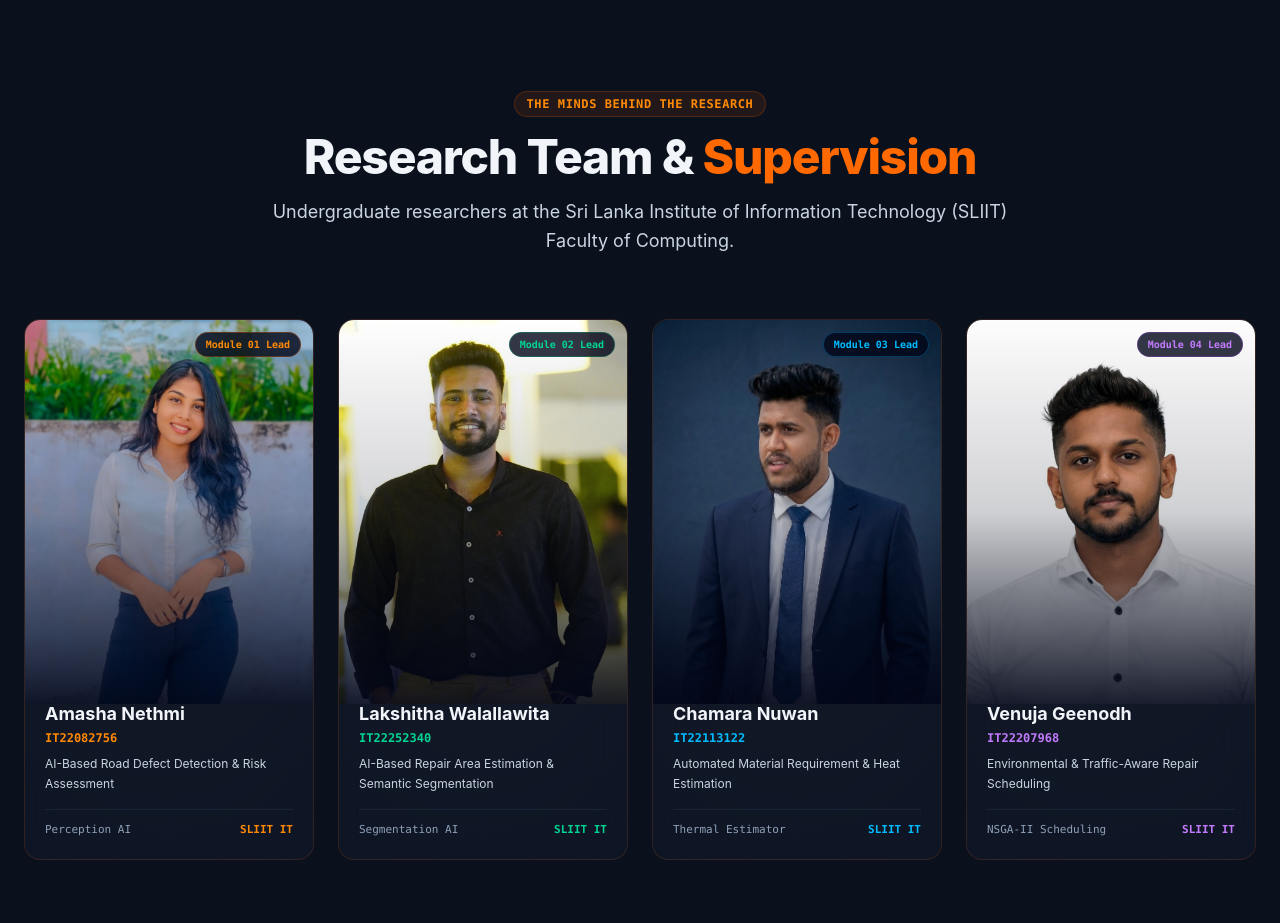
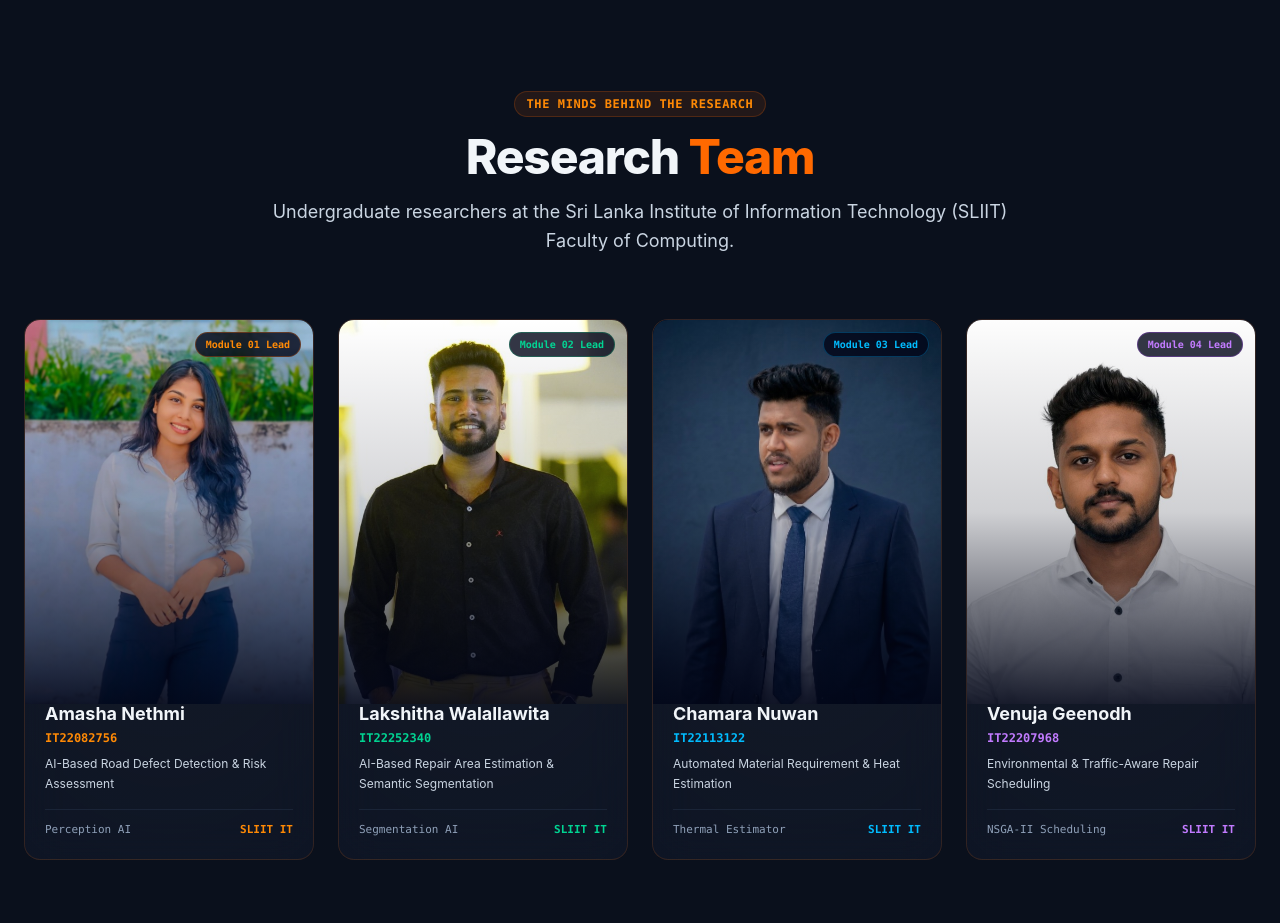
Before and after one commit to chamaraIT22113122/Road-inspectors, a Next.js app: page / in a window 1280 px wide. Shown: the part 9160-10083 px from the top of the page. Built offline with nearby package versions, Linux system fonts and the light colour scheme.

Commit message:
ci: deploy to Vercel via GitHub Actions; remove GitHub Pages
- Add vercel-deploy.yml (production on main, previews on PRs)
- Remove nextjs-pages.yml
- Drop /Road-inspectors base path fallback (Vercel serves from root)

```diff
--- a/next.config.ts
+++ b/next.config.ts
@@ -1,6 +1,7 @@
 import type { NextConfig } from "next";
 
-const basePath = process.env.NEXT_PUBLIC_BASE_PATH || (process.env.GITHUB_ACTIONS === "true" ? "/Road-inspectors" : "");
+// Vercel serves from the domain root. Set NEXT_PUBLIC_BASE_PATH only if hosting under a sub-path.
+const basePath = process.env.NEXT_PUBLIC_BASE_PATH || "";
 
 const nextConfig: NextConfig = {
   output: "export",
--- a/src/app/layout.tsx
+++ b/src/app/layout.tsx
@@ -1,10 +1,10 @@
 import type { Metadata } from "next";
 import "./globals.css";
 
-const basePath = process.env.NEXT_PUBLIC_BASE_PATH || (process.env.GITHUB_ACTIONS === "true" ? "/Road-inspectors" : "");
+const basePath = process.env.NEXT_PUBLIC_BASE_PATH || "";
 
 export const metadata: Metadata = {
-  title: "Road Inspector AI | Intelligent Infrastructure Decision Support System",
+  title: "Road Inspectors | Intelligent Infrastructure Decision Support System",
   description: "An AI, Computer Vision and IoT-powered platform for road defect detection, semantic repair area segmentation, material estimation, and traffic-aware scheduling for Sri Lankan road networks.",
   keywords: [
     "Road Inspector AI",
--- a/src/app/page.tsx
+++ b/src/app/page.tsx
@@ -1643,7 +1643,7 @@ export default function HomePage() {
                 <span>The Minds Behind the Research</span>
               </div>
               <h2 className="text-3xl md:text-5xl font-extrabold tracking-tight text-slate-100 mb-4">
-                Research Team & <span className="text-orange-500">Supervision</span>
+                Research <span className="text-orange-500">Team</span>
               </h2>
               <p className="text-base md:text-lg text-slate-300 font-normal leading-relaxed">
                 Undergraduate researchers at the Sri Lanka Institute of Information Technology (SLIIT) Faculty of Computing.
```
